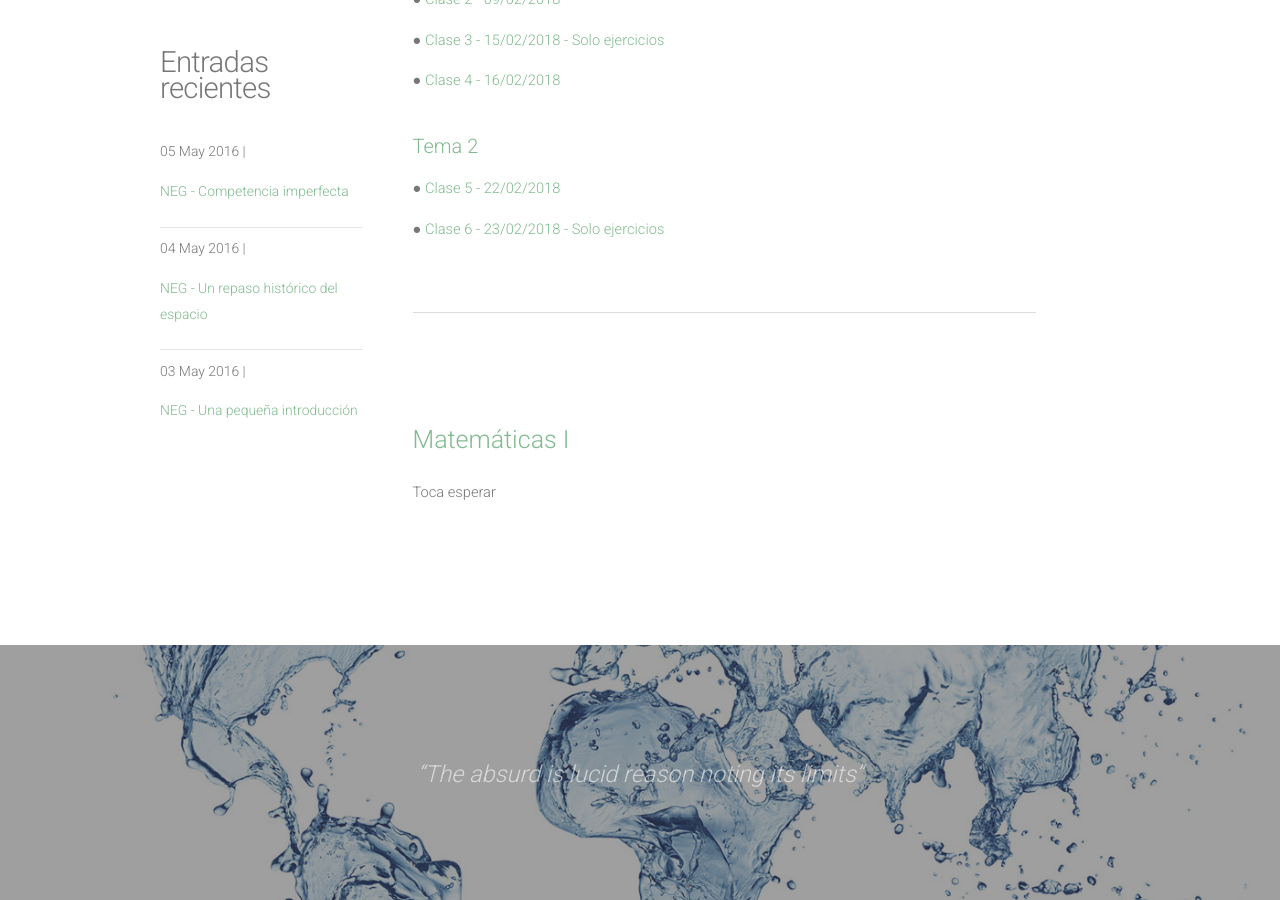
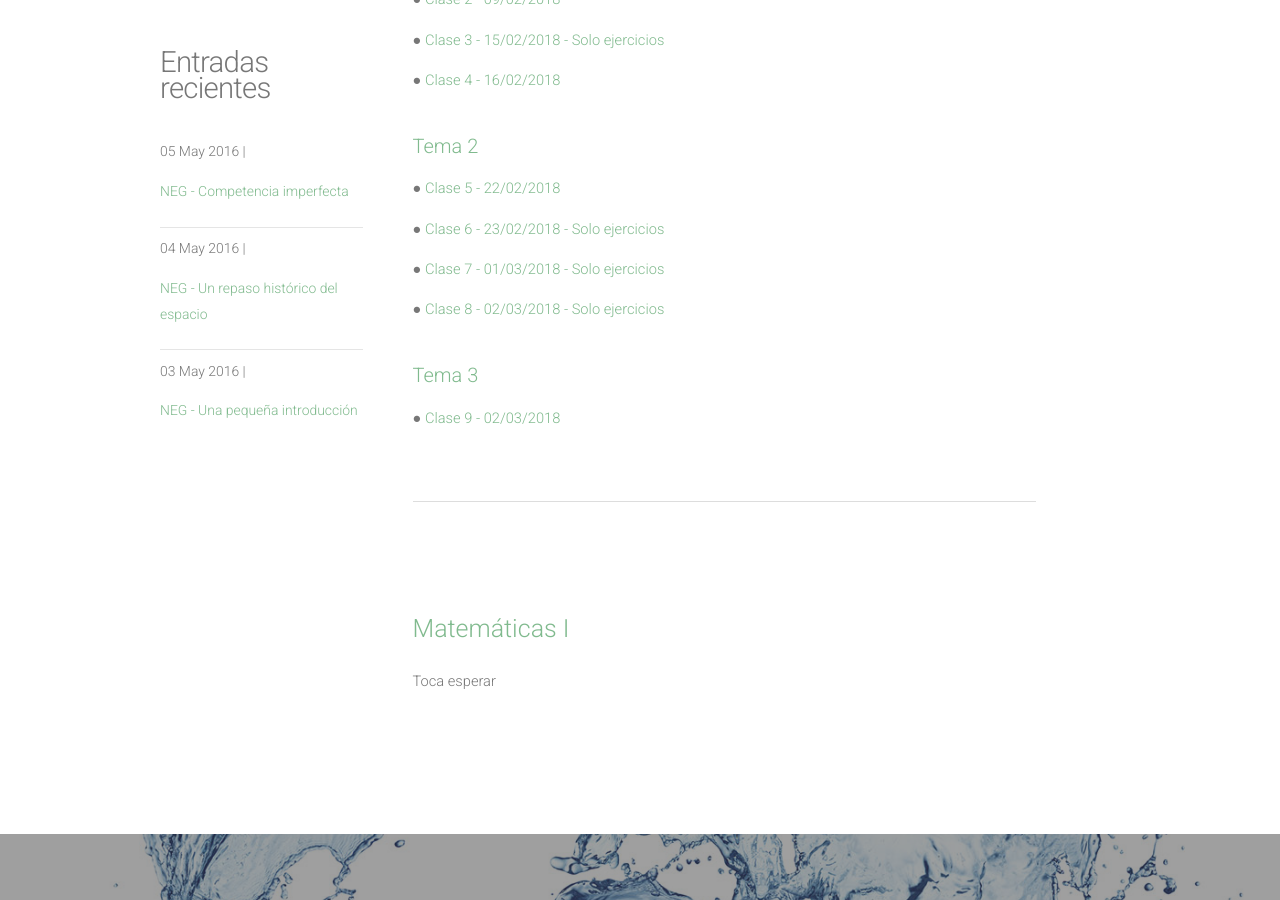
Before and after one commit to mpajovin/mpajovin.github.io, a Jekyll site: the page built from clases.html, in a window 1280 px wide and 900 px high, scrolled down 799 px. Built offline with Jekyll 4.4.1, drawn with Linux system fonts in a browser that asks for light colours; nearby versions of some CDN libraries.

Commit message:
cuarta semana

```diff
--- a/clases.html
+++ b/clases.html
@@ -34,6 +34,13 @@
 						<p> </p>
 						<p> &#9679; <a href="MatesII/C5D22218.pdf">Clase 5 - 22/02/2018</a></p>
 						<p> &#9679; <a href="MatesII/C6D23218.pdf">Clase 6 - 23/02/2018 - Solo ejercicios</a></p>
+						<p> &#9679; <a href="MatesII/C7D1318.pdf">Clase 7 - 01/03/2018 - Solo ejercicios</a></p>
+						<p> &#9679; <a href="MatesII/C8D2318.pdf">Clase 8 - 02/03/2018 - Solo ejercicios</a></p>
+						<br>
+						<a href="" target="_blank" style="font-size:20px">Tema 3</a>
+						<br>
+						<p> </p>
+						<p> &#9679; <a href="MatesII/C9D2318.pdf">Clase 9 - 02/03/2018</a></p>
 						<br>
 					</ul>
 				</section>
```
Also changed, not shown: 3 other files.
